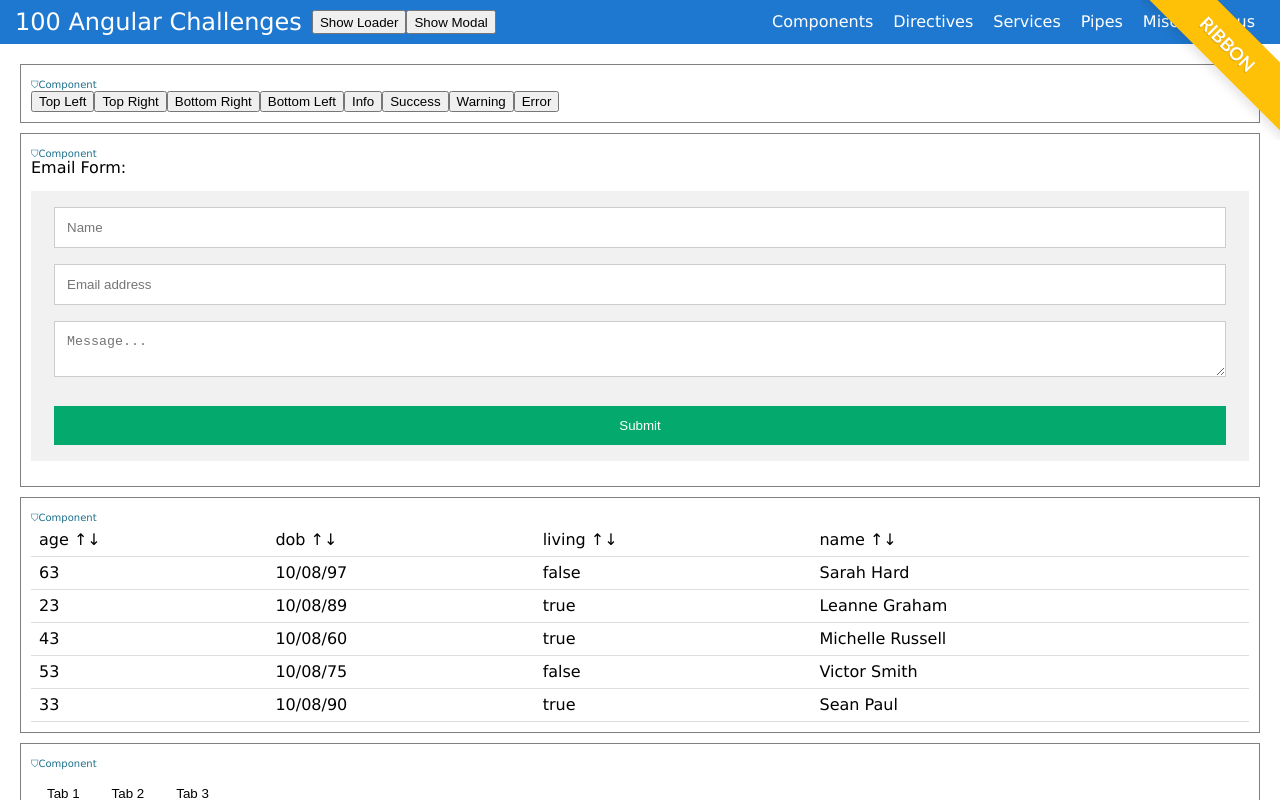
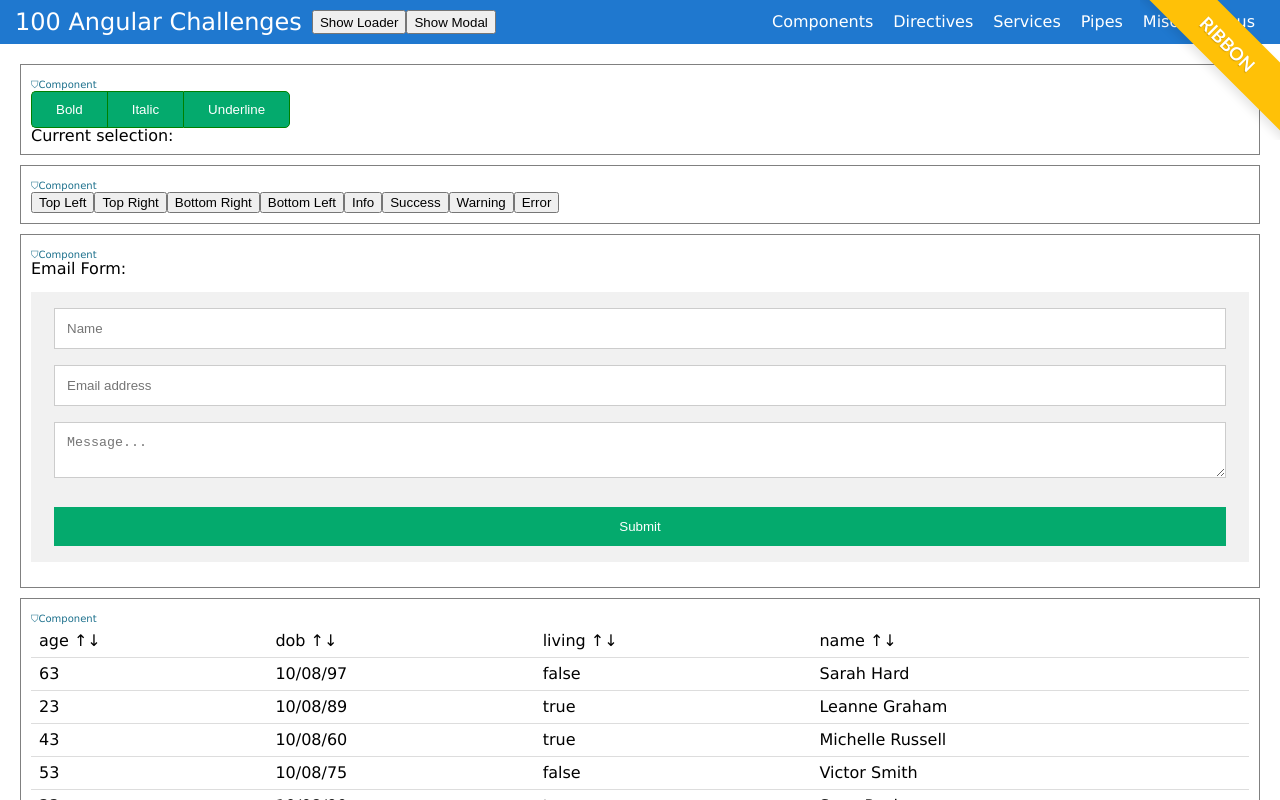
Before and after one commit to Portfolio-Allan-Rolle/100AngularChallenges, an Angular app: page / in a window 1280 px wide. Shown: the top 800 px of the page. Built offline with nearby package versions, Linux system fonts and the light colour scheme.

Commit message:
button group toggle component complete

```diff
--- /dev/null
+++ b/src/app/components/button-toggle/button-toggle.component.html
@@ -0,0 +1,14 @@
+<div>
+  <div class="group">
+    @for(item of data(); track item.id) {
+    <button
+      (click)="onSelectItem(item)"
+      [class.active]="item.id === selection()?.id"
+      class="group_button"
+    >
+      {{ item.title }}
+    </button>
+    }
+  </div>
+  <p>Current selection: {{ selection()?.title }}</p>
+</div>
--- /dev/null
+++ b/src/app/components/button-toggle/button-toggle.component.scss
@@ -0,0 +1,28 @@
+.group {
+  position: relative;
+  display: inline-flex;
+  vertical-align: middle;
+
+  &_button {
+    background-color: #04aa6d;
+    border: 1px solid green;
+    color: white;
+    padding: 10px 24px;
+    cursor: pointer;
+
+    &:not(:last-child) {
+      border-right: none;
+    }
+
+    &:first-of-type {
+      border-radius: 5px 0 0 5px;
+    }
+    &:last-of-type {
+      border-radius: 0 5px 5px 0;
+    }
+    &:hover,
+    &.active {
+      background-color: #3e8e41;
+    }
+  }
+}
--- /dev/null
+++ b/src/app/components/button-toggle/button-toggle.component.ts
@@ -0,0 +1,16 @@
+import { Component, input, signal } from '@angular/core';
+import { IButtonGroup } from '../../models';
+
+@Component({
+  selector: 'app-button-toggle',
+  imports: [],
+  templateUrl: './button-toggle.component.html',
+  styleUrl: './button-toggle.component.scss',
+})
+export class ButtonToggleComponent {
+  data = input.required<IButtonGroup[]>();
+  selection = signal<IButtonGroup | null>(null);
+  onSelectItem(item: IButtonGroup) {
+    this.selection.set(item);
+  }
+}
--- a/src/app/models.ts
+++ b/src/app/models.ts
@@ -44,3 +44,9 @@ export enum ribbonType {
   INFO = 'INFO',
   WARNING = 'WARNING',
 }
+
+export interface IButtonGroup {
+  id: number;
+  title: string;
+  isActive: boolean;
+}
--- a/src/app/routes/component-documentation/component-documentation.component.html
+++ b/src/app/routes/component-documentation/component-documentation.component.html
@@ -1,4 +1,7 @@
 <div>
+  <div class="wrapper">
+    <app-button-toggle [data]="buttonGroupData"></app-button-toggle>
+  </div>
   <div class="wrapper">
     <app-ribbon
       [ribbonPosition]="enumRibbonPosition.TOP_RIGHT"
--- a/src/app/routes/component-documentation/component-documentation.component.ts
+++ b/src/app/routes/component-documentation/component-documentation.component.ts
@@ -21,6 +21,8 @@ import { SortTableComponent } from '../../components/sort-table/sort-table.compo
 import { EmailFormComponent } from '../../components/email-form/email-form.component';
 import { RibbonComponent } from '../../components/ribbon/ribbon.component';
 import { ribbonPosition, ribbonType } from '../../models';
+import { ButtonToggleComponent } from '../../components/button-toggle/button-toggle.component';
+import { IButtonGroup } from '../../models';
 
 @Component({
   selector: 'app-component-documentation',
@@ -45,11 +47,18 @@ import { ribbonPosition, ribbonType } from '../../models';
     SortTableComponent,
     EmailFormComponent,
     RibbonComponent,
+    ButtonToggleComponent,
   ],
   templateUrl: './component-documentation.component.html',
   styleUrl: './component-documentation.component.scss',
 })
 export class ComponentDocumentationComponent {
+  public buttonGroupData: IButtonGroup[] = [
+    { id: 1, title: 'Bold', isActive: false },
+    { id: 2, title: 'Italic', isActive: false },
+    { id: 3, title: 'Underline', isActive: false },
+  ];
+
   enumRibbonPosition: typeof ribbonPosition = ribbonPosition;
   enumRibbonType: typeof ribbonType = ribbonType;
 
```
Also changed, not shown: 1 other file (tests, documents, lock files or other folders).
